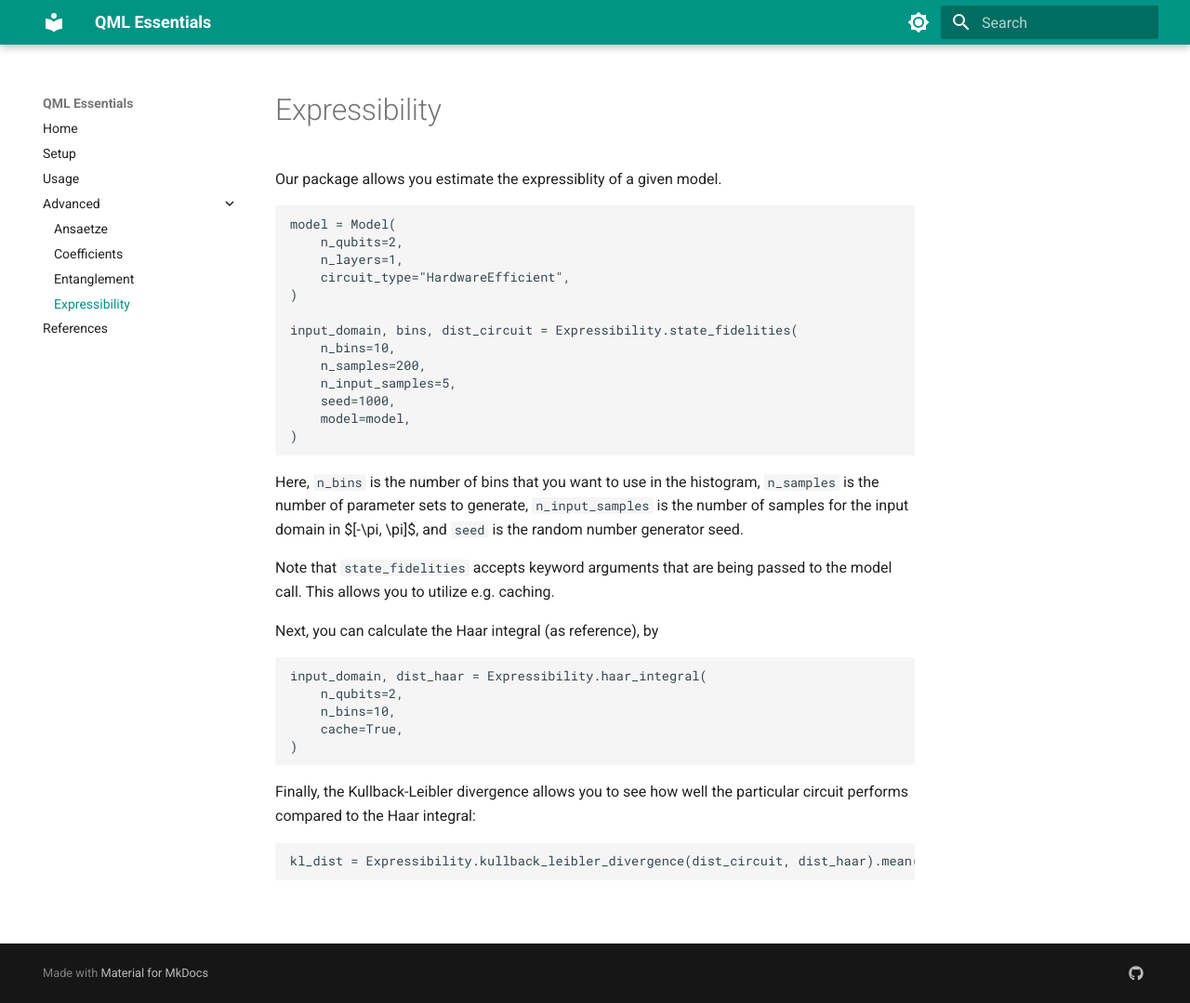
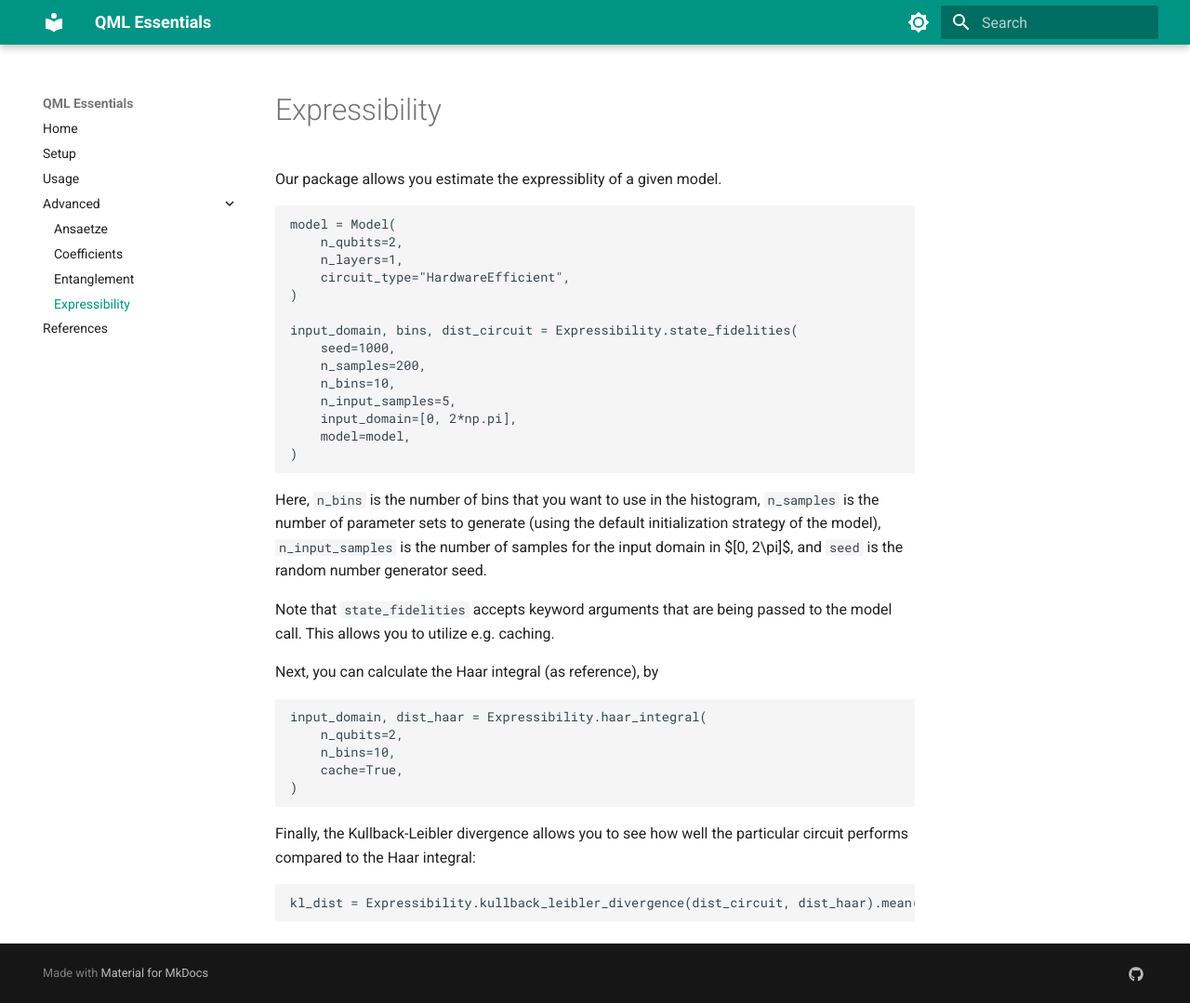
Before and after one commit to cirKITers/qml-essentials, an MkDocs documentation site: the page built from docs/expressibility.md, in a window 1280 px wide and 1079 px high. Shown: the whole window at 93% size. Built offline with MkDocs 1.6.1 and Material for MkDocs 9.7.7, drawn with Linux system fonts in a browser that asks for light colours.

Commit message:
updated docs
Signed-off-by: Melvin Strobl <lc3267@kit.edu>

````diff
--- a/docs/expressibility.md
+++ b/docs/expressibility.md
@@ -9,15 +9,16 @@ model = Model(
 )
 
 input_domain, bins, dist_circuit = Expressibility.state_fidelities(
+    seed=1000,
+    n_samples=200,
     n_bins=10,
-    n_samples=200,
     n_input_samples=5,
-    seed=1000,
+    input_domain=[0, 2*np.pi],
     model=model,
 )
 ```
 
-Here, `n_bins` is the number of bins that you want to use in the histogram, `n_samples` is the number of parameter sets to generate, `n_input_samples` is the number of samples for the input domain in $[-\pi, \pi]$, and `seed` is the random number generator seed.
+Here, `n_bins` is the number of bins that you want to use in the histogram, `n_samples` is the number of parameter sets to generate (using the default initialization strategy of the model), `n_input_samples` is the number of samples for the input domain in $[0, 2\pi]$, and `seed` is the random number generator seed.
 
 Note that `state_fidelities` accepts keyword arguments that are being passed to the model call.
 This allows you to utilize e.g. caching.
````
